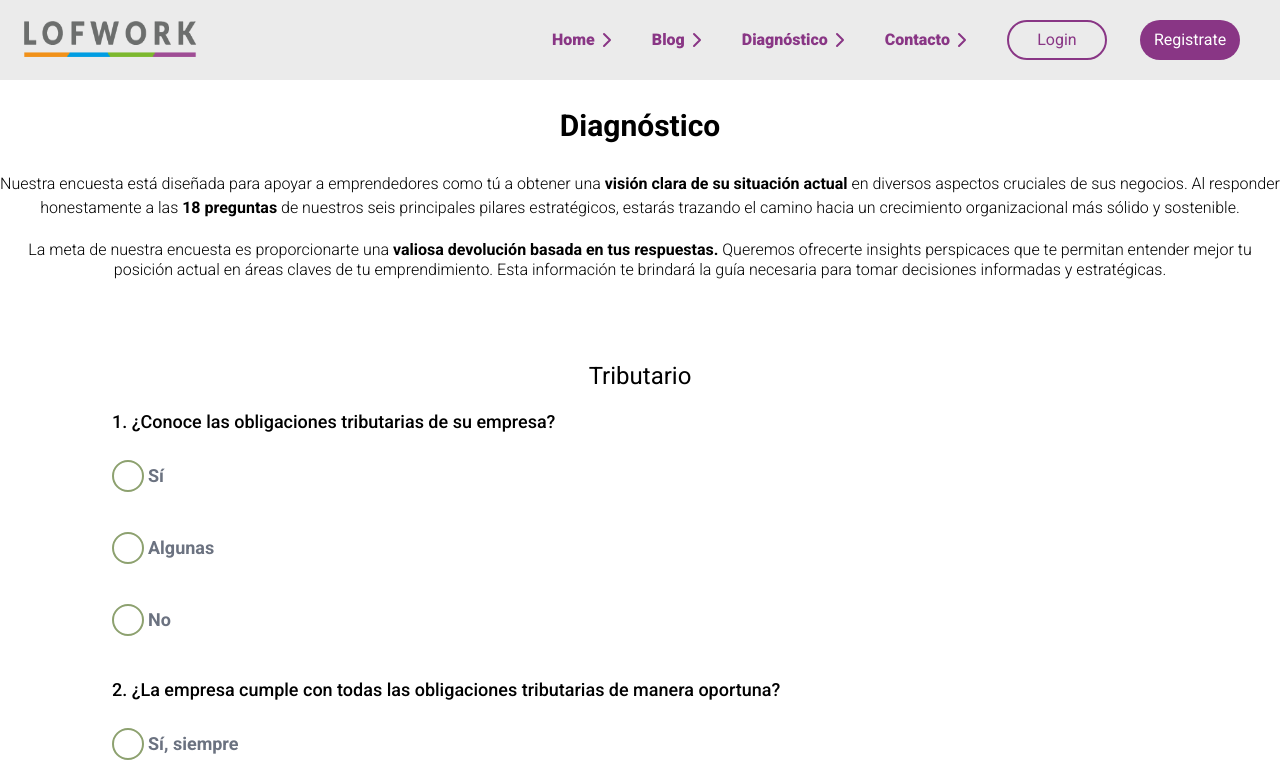
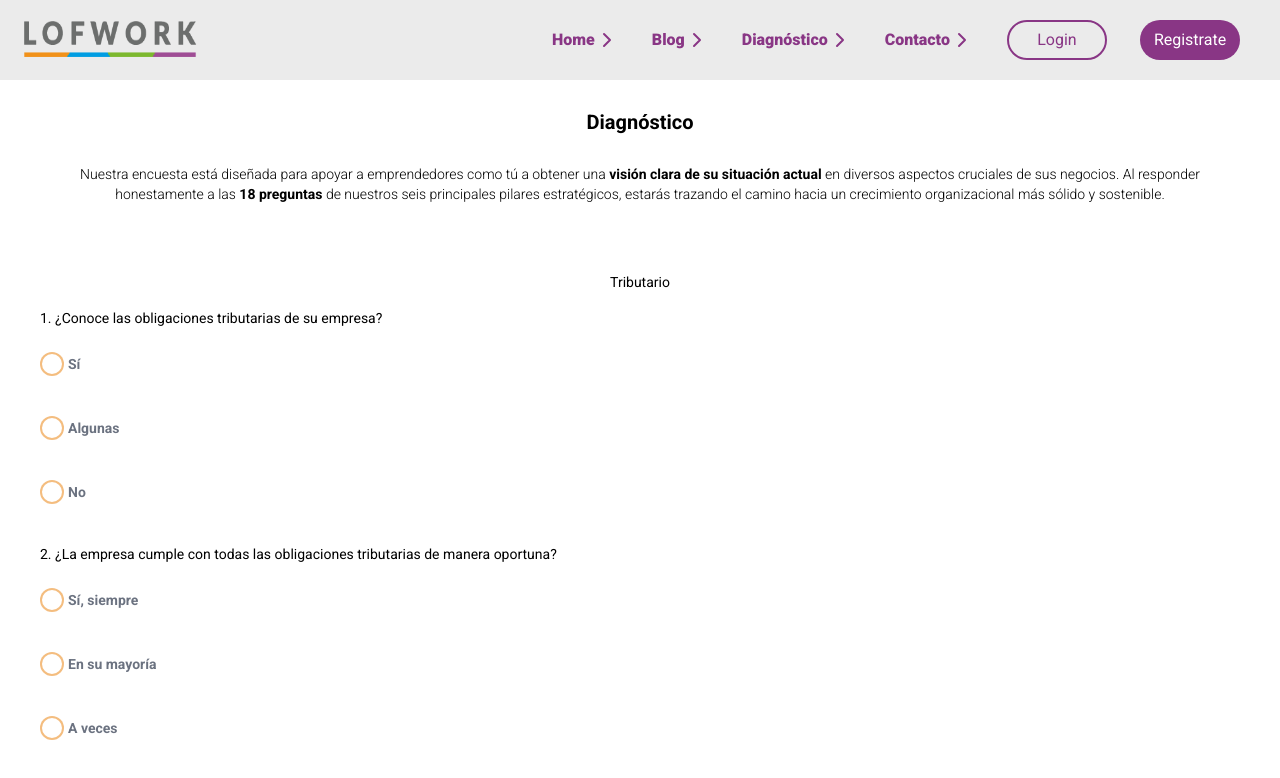
Before and after one commit to dlab-team/c15-frontend, a React (Vite) app: page /Diagnostico in a window 1280 px wide. Shown: the top 778 px of the page. Built offline with nearby package versions, Linux system fonts and the light colour scheme.

Commit message:
WIP Crear vista mobile de pagina Diagnostico

```diff
--- a/src/Views/Diagnostico.jsx
+++ b/src/Views/Diagnostico.jsx
@@ -1,38 +1,73 @@
-import React from 'react';
+import React, { useState } from 'react';
 import Diagnostic from '../components/Diagnostic';
 
 const Diagnostico = () => {
+  const [expanded, setExpanded] = useState(false);
+
+  const handleToggle = () => {
+    if (window.innerWidth <= 768) {
+      setExpanded(!expanded);
+    } else {
+      setExpanded('');
+    }
+  };
+
   return (
     <>
-      <div className="text-center">
-        <h3 className="text-3xl font-bold my-7 ">Diagnóstico</h3>
-        <p className="text-base font-light leading-5  mb-5 max-w-7xl mx-auto text-cente">
+      <div className=" wrapper grip grap-8 justify-items-center items-center text-center">
+        <h3 className="text-3xl font-bold my-7 sm:text-xl">Diagnóstico</h3>
+        <p className="text-base font-light leading-5  mb-5 max-w-7xl mx-auto text-center sm:text-sm sm:w-11/12">
           Nuestra encuesta está diseñada para apoyar a emprendedores como tú a
           obtener una
-          <span className="font-bold text-base">
+          <span className="font-bold text-base sm:text-sm">
             {' '}
             visión clara de su situación actual
           </span>{' '}
           en diversos aspectos cruciales de sus negocios. Al responder
           honestamente a las{' '}
-          <span className="font-bold text-base">18 preguntas</span> de nuestros
-          seis principales pilares estratégicos, estarás trazando el camino
-          hacia un crecimiento organizacional más sólido y sostenible.
+          <span className="font-bold text-base sm:text-sm">
+            18 preguntas
+          </span>{' '}
+          de nuestros seis principales pilares estratégicos, estarás trazando el
+          camino hacia un crecimiento organizacional más sólido y sostenible.
         </p>
-        <p className="text-base font-light leading-5 max-w-7xl mx-auto text-cente">
-          La meta de nuestra encuesta es proporcionarte una{' '}
-          <span className="font-bold">
-            valiosa devolución basada en tus respuestas.
-          </span>{' '}
-          Queremos ofrecerte insights perspicaces que te permitan entender mejor
-          tu posición actual en áreas claves de tu emprendimiento. Esta
-          información te brindará la guía necesaria para tomar decisiones
-          informadas y estratégicas.
-        </p>
+        <div
+          className={
+            'max-w-7xl mx-auto text-center sm:w-11/12 flex md:visible flex-col  items-center sm:flex justify-between  '
+          }
+        >
+          {expanded && (
+            <p className="text-base font-light leading-5">
+              {' '}
+              La meta de nuestra encuesta es proporcionarte una{' '}
+              <span className="font-bold text-base sm:text-sm">
+                valiosa devolución basada en tus respuestas.
+              </span>{' '}
+              Queremos ofrecerte insights perspicaces que te permitan entender
+              mejor tu posición actual en áreas claves de tu emprendimiento.
+              Esta información te brindará la guía necesaria para tomar
+              decisiones informadas y estratégicas.
+            </p>
+          )}
+          <button
+            className="bg-tranparent text-black text-xs font-normal  rounded  ml-auto focus:outline-none sm:mt-2 md:invisible"
+            onClick={handleToggle}
+          >
+            {expanded ? 'Leer menos ▲' : 'Leer más ▼'}
+          </button>
+        </div>
       </div>
-      <div className="my-20 mx-28">
+      <div className="my-6 mx-10">
         <Diagnostic />
       </div>
+      <p className="text-lg font-normal max-w-7xl mx-auto text-center sm:font-normal sm:text-sm sm:w-11/12">
+        Creemos en el poder de la información para impulsar el cambio positivo.
+        Al unirte a nosotros, no solo contribuirás a tu propio crecimiento, sino
+        que también formarás parte de una comunidad comprometida con el progreso
+        mutuo. Gracias por ser parte de nuestra comunidad. Estamos emocionados
+        de acompañarte en tu camino hacia el éxito empresarial. ¡Adelante,
+        emprendedor!{' '}
+      </p>
     </>
   );
 };
--- a/src/components/Diagnostic.jsx
+++ b/src/components/Diagnostic.jsx
@@ -16,8 +16,8 @@ const Diagnostic = () => {
           <Pillar key={pillar.pillar_id} pillar={pillar} />
         ))}
       </div>
-      <button className="flex mx-auto my-20 text-white text-2xl font-bold bg-[#6EAD15] border-0 py-2 px-7 rounded-full uppercase">
-        enviar
+      <button className="flex mx-auto my-20 text-white text-sm font-black bg-[#6EAD15] border-0 py-2 px-7 rounded-full uppercase">
+        enviar encuesta
       </button>
     </>
   );
--- a/src/components/Pillar.jsx
+++ b/src/components/Pillar.jsx
@@ -3,7 +3,9 @@ import Question from './Question';
 
 const Pillar = ({ pillar }) => (
   <div className="space-y-2">
-    <h2 className="text-bold text-2xl text-center">{pillar.pillar_name}</h2>
+    <h2 className="text-bold text-2xl text-center sm:text-sm">
+      {pillar.pillar_name}
+    </h2>
     {pillar.questions.map((question) => (
       <Question key={question.question.id} question={question} />
     ))}
--- a/src/components/Question.jsx
+++ b/src/components/Question.jsx
@@ -9,26 +9,28 @@ const Question = ({ question }) => {
   const renderInnerCircle = (isSelected) => {
     if (isSelected) {
       return (
-        <div className="absolute inset-2 bg-[#6EAD15] ring-2 rounded-full ring-[#6EAD15]"></div>
+        <div className="absolute inset-2 bg-[#6EAD15] ring-4 rounded-full ring-[#6EAD15] sm:bg-[#E97D00] sm:ring-[#E97D00]"></div>
       );
     }
     return null;
   };
   return (
     <div>
-      <h3 className="text-lg font-medium my-4">{question.question.text}</h3>
-      <ul className="text-lg font-normal space-y-3 my-6">
+      <h3 className="text-lg font-normal my-4 sm:text-sm">
+        {question.question.text}
+      </h3>
+      <ul className="text-sm font-normal space-y-3 my-6">
         {question.options.map((option) => (
           <li key={option.id}>
             <label
-              className={`flex items-center cursor-pointer font-semibold mb-10 w-[550px] ${
+              className={`flex items-center cursor-pointer font-semibold mb-10 w-[450px] ${
                 selectedOption === option.id
-                  ? 'bg-[#6EAD15] rounded-full ring-2  ring-[#6EAD15] w-40 text-slate-50'
-                  : 'hover:bg-[#8DA16F] text-gray-500 hover:text-gray-600 rounded-full w-40'
+                  ? 'bg-[#6EAD15] rounded-full ring-2  ring-[#6EAD15] w-40 text-slate-50 sm:bg-[#E97D00] sm:ring-[#E97D00]'
+                  : 'hover:bg-[#8DA16F] text-gray-500 hover:text-gray-600 rounded-full w-40 '
               }`}
             >
               <input
-                className="border-grey-600 focus:ring-lime-500 text-[#6ead15] mr-1 align-[-1px] hidden"
+                className="hidden "
                 type="radio"
                 name={`question-${question.question.id}`}
                 value={option.id}
@@ -36,10 +38,10 @@ const Question = ({ question }) => {
                 onChange={() => handleOptionChange(option.id)}
               />
               <div
-                className={`w-8 h-8 mr-1 rounded-full transition duration-250 ease cursor-pointer relative ${
+                className={`w-6 h-6 mr-1 rounded-full transition duration-250 ease cursor-pointer relative ${
                   selectedOption === option.id
-                    ? 'bg-slate-50 border-2 border-[#6EAD15]'
-                    : 'bg-white border-2 border-[#8DA16F] text-gray-700'
+                    ? 'bg-slate-50 border-2 border-[#6EAD15] sm:border-[#E97D00] '
+                    : 'bg-white border-2 border-[#8DA16F] text-gray-700 sm:border-[#E97D00] sm:border-opacity-50'
                 }`}
               >
                 {renderInnerCircle(selectedOption === option.id)}
```
